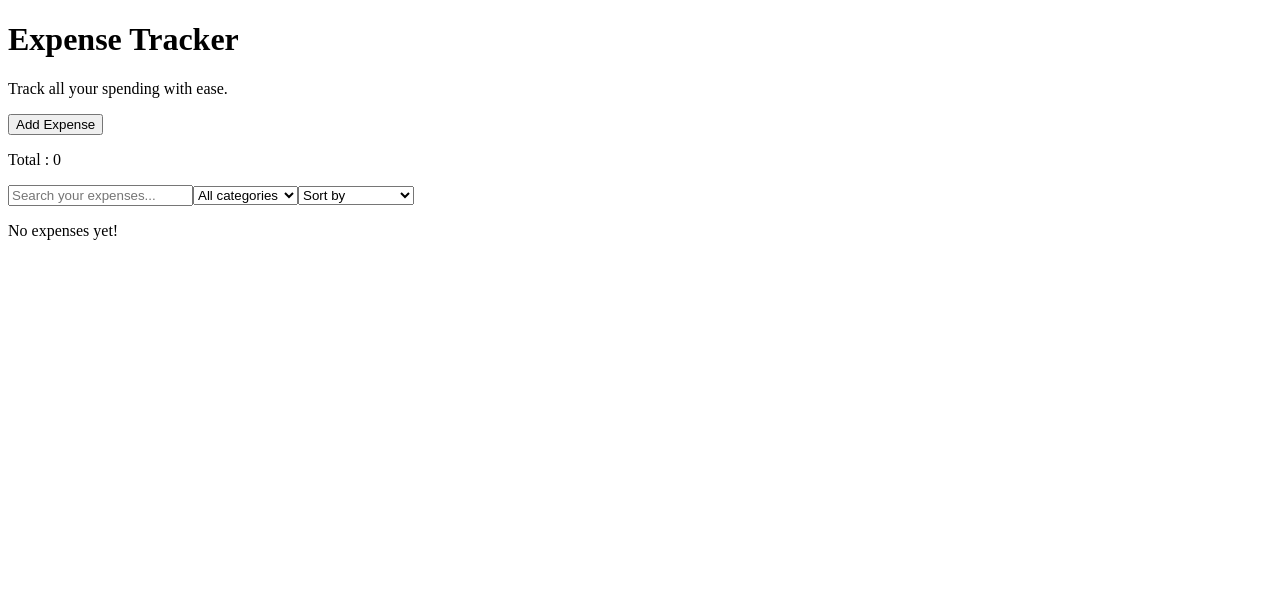
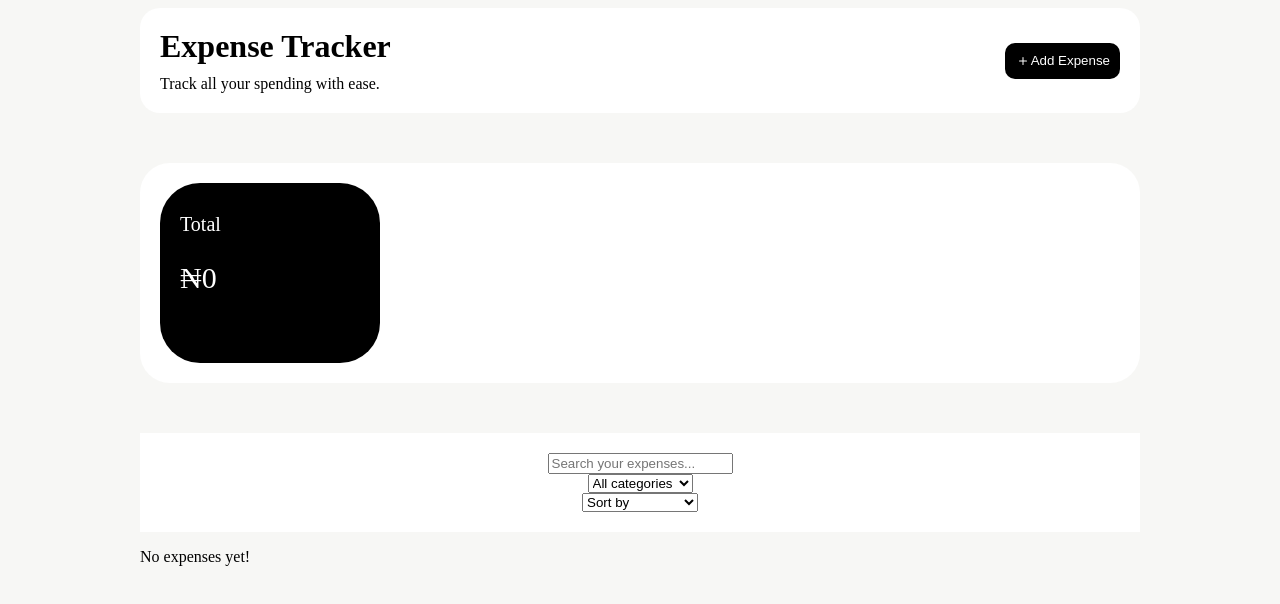
Before and after one commit to O-Robert123/Expense-Tracker, a Next.js app: page / in a window 1280 px wide. Shown: the top 604 px of the page. Built offline with nearby package versions, Linux system fonts and the light colour scheme.

Commit message:
applied style to header and expense summary section

```diff
--- a/src/app/globals.css
+++ b/src/app/globals.css
@@ -0,0 +1,3 @@
+body {
+    background: #f7f7f5;
+}
--- a/src/components/ExpenseSummary.jsx
+++ b/src/components/ExpenseSummary.jsx
@@ -1,4 +1,6 @@
 'use client';
+import styles from './ExpenseSummary.module.css';
+import { categoryColors } from '@/data/categoryColours';
 
 export default function ExpenseSummary({ filteredExpenses }) {
     function calculateCategoricalTotalExpenses(arr) {
@@ -23,15 +25,15 @@ export default function ExpenseSummary({ filteredExpenses }) {
     const totalExpenses = calculateTotalExpenses(filteredExpenses);
 
     return (
-        <div>
-            <div>
-                {Object.keys(categoryTotals).map(category => (
-                    <p key={category}>{category}: {categoryTotals[category]}</p>
-                ))}
-            </div>
-            <div>
-                <p>Total : {totalExpenses}</p>
-            </div>
-        </div>
+        <div className={styles.expenseSummary}>
+            <div className={styles.totalContainer}><p className={styles.total}>Total</p>
+            <p className={styles.totalAmount}>₦{totalExpenses.toLocaleString()}</p></div>
+            {
+        Object.keys(categoryTotals).map(category => (
+            <div className={styles.expenseSummaryItem} key={category} style={{ backgroundColor: categoryColors[category] }}><p className={styles.category}>{category}</p>
+                <p className={styles.categoryAmount}> ₦{categoryTotals[category].toLocaleString()}</p></div>
+        ))
+    }
+        </div >
     )
 }
--- /dev/null
+++ b/src/components/ExpenseSummary.module.css
@@ -0,0 +1,45 @@
+.expenseSummary {
+    background-color: white;
+    display: flex;
+    flex-direction: row;
+    gap: 20px;
+    height: 180px;
+    padding: 20px;
+    border-radius: 30px;
+    overflow-x: auto;
+}
+
+.totalContainer {
+    padding: 20px;
+    background-color: black;
+    color: white;
+    max-width: max-content;
+    border-radius: 40px;
+    min-width: 180px;
+}
+
+.total{
+    font-size: 20px;
+    margin: 10px 0px 25px;
+}
+
+.totalAmount{
+    font-size: 30px;
+    margin: 0;
+}
+
+.expenseSummaryItem {
+    min-width: 180px;
+    padding: 20px;
+    border-radius: 40px;
+}
+
+.category{
+    font-size: 20px;
+    margin: 10px 0px 25px;
+}
+
+.categoryAmount{
+    font-size: 30px;
+    margin: 0;
+}
--- a/src/components/ExpenseTracker.jsx
+++ b/src/components/ExpenseTracker.jsx
@@ -139,7 +139,7 @@ export default function ExpenseTracker() {
 
 
     return (
-        <main className='main-container'>
+        <main className={styles.expenseTracker}>
             {isLoadFailed && <p>We couldn't load your expenses.</p>}
             {isSaveFailed &&
                 <div>
@@ -147,12 +147,14 @@ export default function ExpenseTracker() {
                     <button onClick={saveExpenses}>Retry Save</button>
                 </div>}
 
-            <header>
+            <header className={styles.header}>
                 <div>
-                    <h1>Expense Tracker</h1>
-                    <p>Track all your spending with ease.</p>
+                    <h1 className={styles.heading}>Expense Tracker</h1>
+                    <p className={styles.headingText}>Track all your spending with ease.</p>
                 </div>
-                <button onClick={() => {setIsFormOpen(true)}}>Add Expense</button>
+                <button className={styles.addExpenseBtn} onClick={() => { setIsFormOpen(true) }}><svg xmlns="http://www.w3.org/2000/svg" width="16" height="16" fill="white" className="bi bi-plus" viewBox="0 0 16 16">
+                    <path d="M8 4a.5.5 0 0 1 .5.5v3h3a.5.5 0 0 1 0 1h-3v3a.5.5 0 0 1-1 0v-3h-3a.5.5 0 0 1 0-1h3v-3A.5.5 0 0 1 8 4" />
+                </svg>Add Expense</button>
             </header>
 
 
@@ -174,16 +176,16 @@ export default function ExpenseTracker() {
                 />
             </section>
 
-            <section>
-                <div>
-                    <input type="text" placeholder='Search your expenses...' value={searchTerm} onChange={(event) => setSearchTerm(event.target.value)} />
-                    <select name="" id="" value={categoryFilter} onChange={(event) => setCategoryFilter(event.target.value)}>
+            <section className={styles.expenseList}>
+                <div className={styles.sortAndSearchSection}>
+                    <input className={styles.searchInput} type="text" placeholder='Search your expenses...' value={searchTerm} onChange={(event) => setSearchTerm(event.target.value)} />
+                    <select className={styles.categorySelect} name="" id="" value={categoryFilter} onChange={(event) => setCategoryFilter(event.target.value)}>
                         <option value={""}>All categories</option>
                         {categories.map(category => (
                             <option key={category} value={category}>{category}</option>
                         ))}
                     </select>
-                    <select name="" id="" value={sort} onChange={(event) => setSort(event.target.value)}>
+                    <select className={styles.sortSelect} name="" id="" value={sort} onChange={(event) => setSort(event.target.value)}>
                         <option value={""}>Sort by</option>
                         {sortOptions.map(opt => (
                             <option key={opt} value={opt}>{opt}</option>
@@ -211,6 +213,6 @@ export default function ExpenseTracker() {
                     setExpenseToDelete(null);
                 }}>Delete</button>
             </dialog>
-        </main>
+        </main >
     )
 }
--- a/src/components/ExpenseTracker.module.css
+++ b/src/components/ExpenseTracker.module.css
@@ -0,0 +1,55 @@
+.expenseTracker{
+    max-width: 1000px;
+    margin: 0 auto;
+}
+
+.header{
+    display: flex;
+    flex-direction: row;
+    align-items: center;
+    justify-content: space-between;
+    background-color: white;
+    margin-bottom: 50px;
+    padding: 10px 20px;
+    border-radius: 20px;
+}
+
+.container{
+    background-color: white;
+}
+
+.heading{
+    margin: 10px 0px;
+}
+
+.headingText{
+    margin-bottom: 10px;
+    margin-top: 0;
+}
+
+.addExpenseBtn{
+    padding: 10px;
+    color: white;
+    background-color: black;
+    border: none;
+    border-radius: 10px;
+    display: flex;
+    align-items: center;
+}
+
+.addIcon{
+    fill: white;
+}
+
+.sortAndSearchSection{
+    background-color: white;
+    margin-top: 50px;
+    display: flex;
+    flex-direction: column;
+    align-items: center;
+    padding: 20px ;
+}
+
+.searchInput, .categorySelect, .sortSelect{
+    width: fit-content;
+}
--- /dev/null
+++ b/src/data/categoryColours.js
@@ -0,0 +1,8 @@
+export const categoryColors = {
+    Food: "#22C55E",
+    Transport: "#3B82F6",
+    Entertainment: "#A855F7",
+    Bills: "#EF4444",
+    Shopping: "#F59E0B",
+    Other: "#64748B"
+};
```
Also changed, not shown: public/plus.svg (added).
